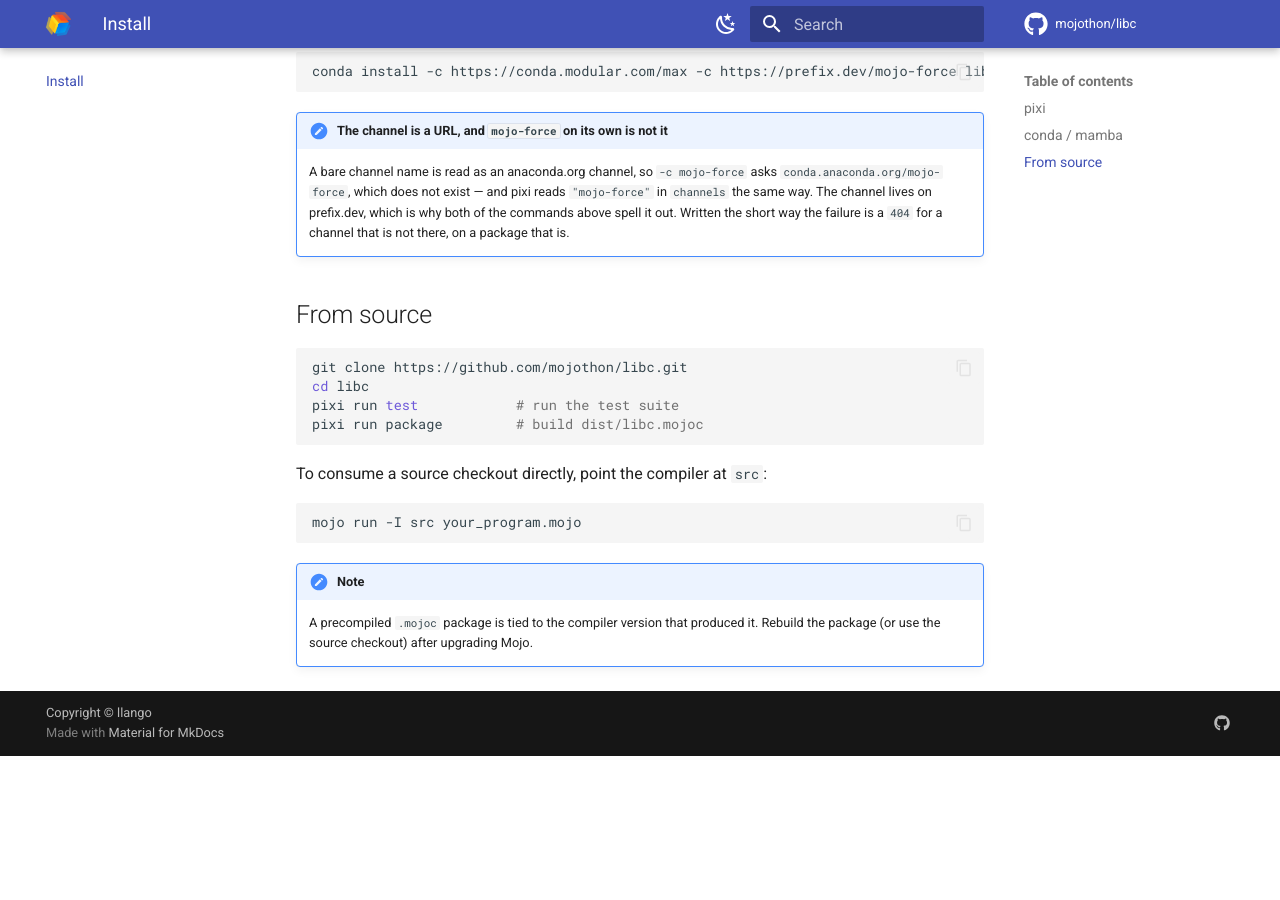
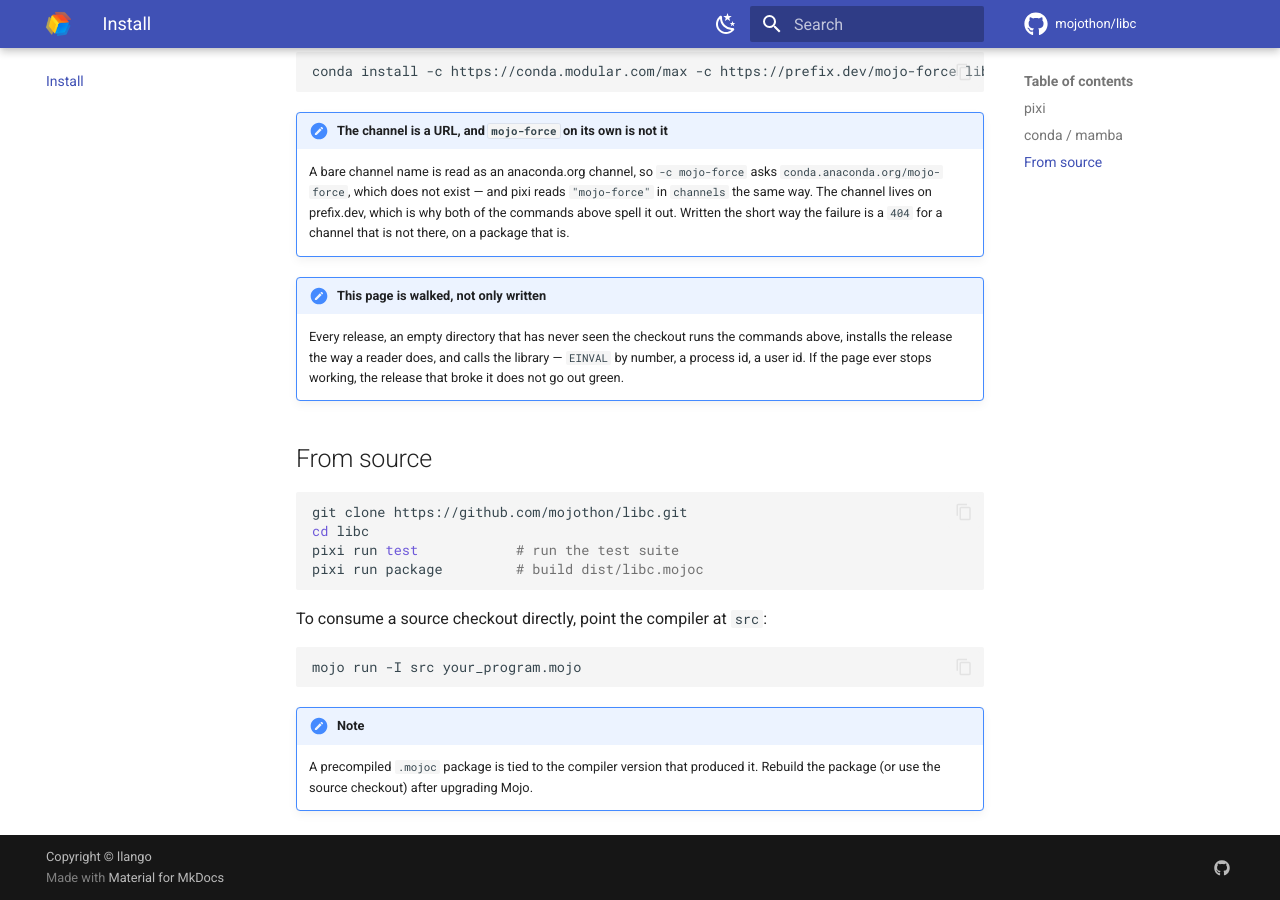
Before and after one commit to mojothon/libc, an MkDocs documentation site: the page built from docs/install.md, in a window 1280 px wide and 900 px high, scrolled down 661 px. Built offline with MkDocs 1.6.1 and Material for MkDocs 9.7.7, drawn with Linux system fonts in a browser that asks for light colours; comment, search, counter and statistics services are not loaded; before the commit the page ends 1417 px from its top, so only the background shows below that.

Commit message:
release: the install page is walked, not only written
Every link before this one is a claim about parts, and the parts were
all asked -- built, uploaded, indexed, opened, summed. What a reader
does is none of those: an empty directory, pixi, the channels the
install page names, and a call to the library. That journey had never
been walked by anyone but a reader, and the first walking found the
page honest -- the release answers, `EINVAL` by number, a process id,
a user id. The release workflow walks it now, once per release, after
the channel has said what it holds; the page says it is walked.

````diff
--- a/docs/install.md
+++ b/docs/install.md
@@ -35,6 +35,12 @@ conda install -c https://conda.modular.com/max -c https://prefix.dev/mojo-force
     which is why both of the commands above spell it out. Written the short way
     the failure is a `404` for a channel that is not there, on a package that is.
 
+!!! note "This page is walked, not only written"
+    Every release, an empty directory that has never seen the checkout runs
+    the commands above, installs the release the way a reader does, and calls
+    the library — `EINVAL` by number, a process id, a user id. If the page
+    ever stops working, the release that broke it does not go out green.
+
 ## From source
 
 ```bash
````
Also changed, not shown: 2 other files.
